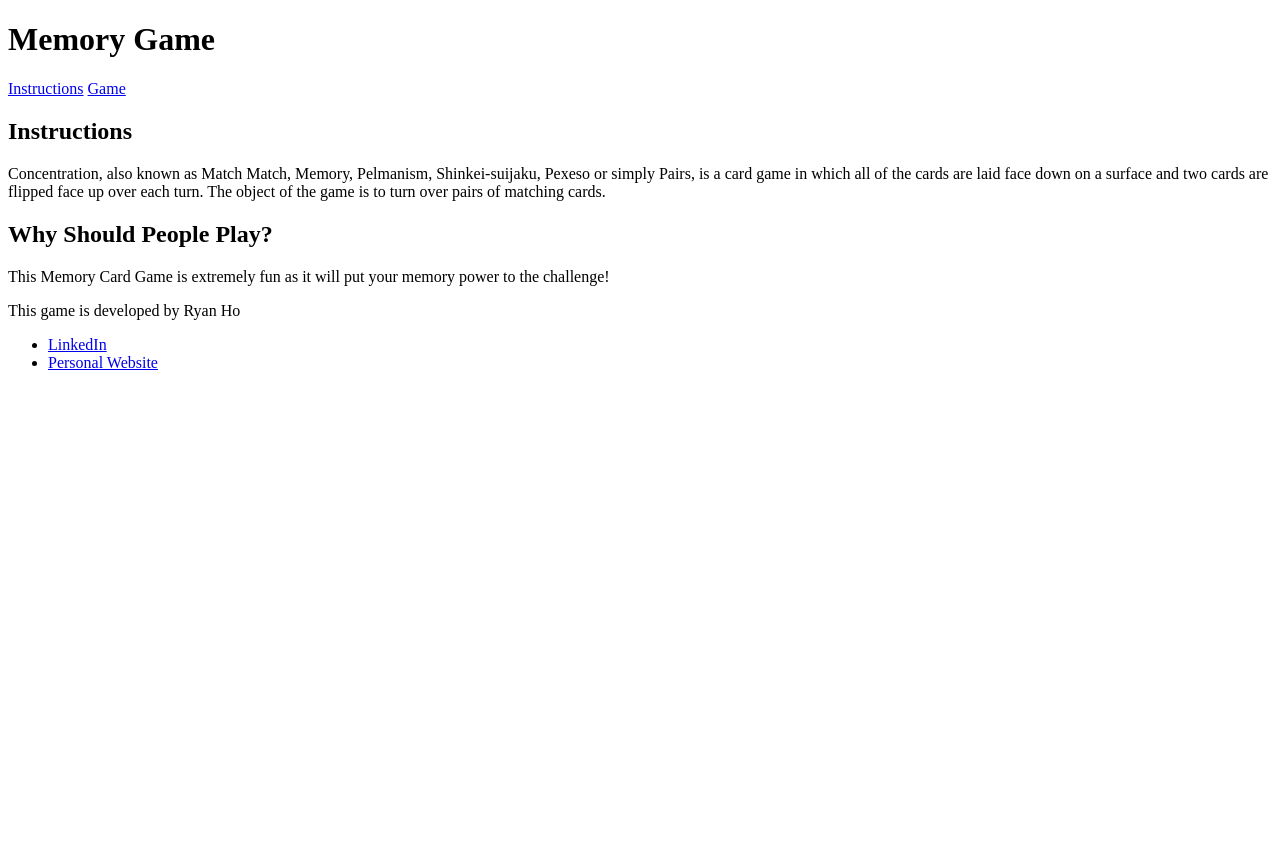
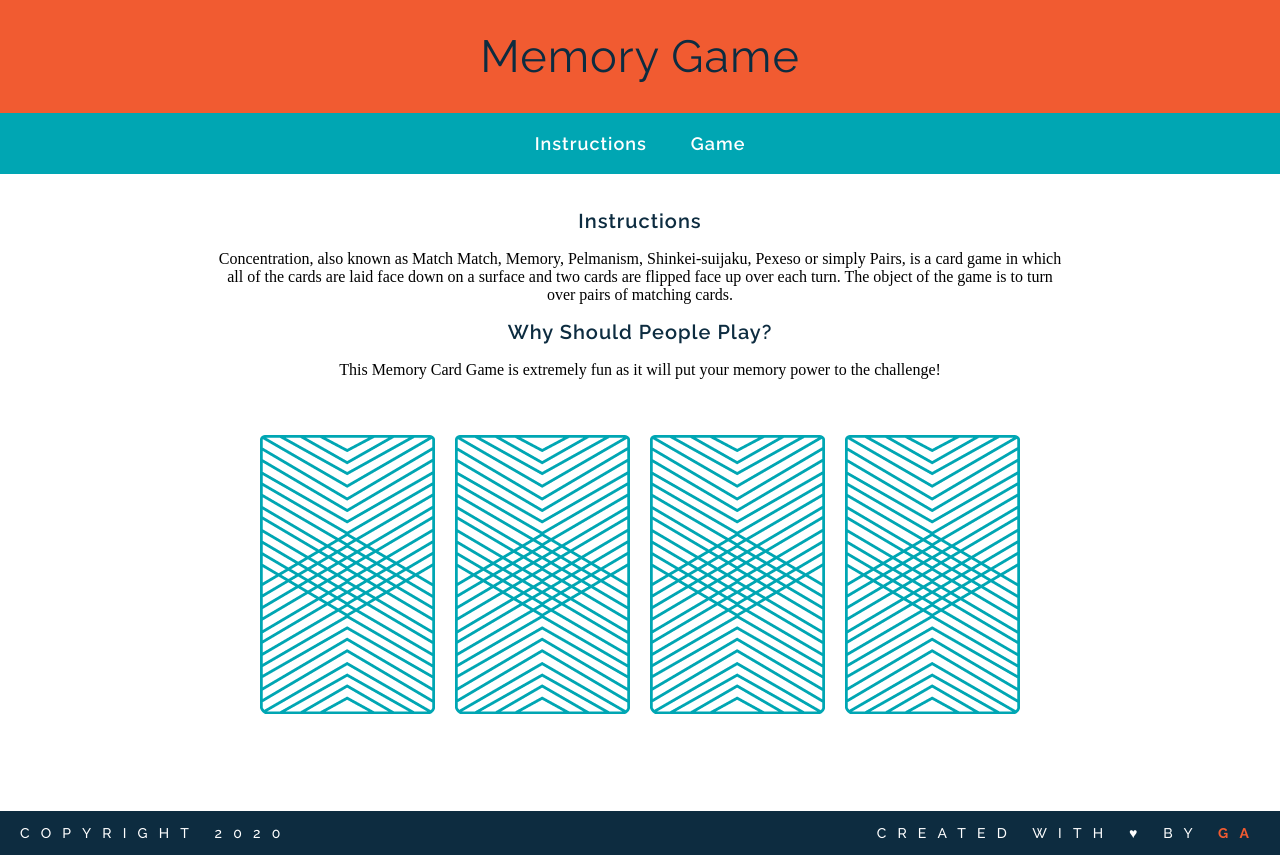
Before and after one commit to ryanjho/wdi-fundamentals-memorygame, a plain HTML site: page memory_game/index.html in a window 1280 px wide. Before the commit the page ends 800 px from the top, so only its background shows below. Drawn offline with Linux system fonts and the light colour scheme; a web font is replaced by a local one.

Commit message:
added HTML and CSS styling

```diff
--- /dev/null
+++ b/memory_game/css/style.css
@@ -0,0 +1,95 @@
+body {
+	text-align: center;
+	margin: 0;
+}
+
+header {
+	background-color: #F15B31;
+	color: #FFFFFF;
+	padding: 30px 20px;
+}
+
+nav {
+	background-color: #00A6B3;
+	padding: 20px 0;
+}
+
+main {
+	width: 850px;
+	margin: 35px auto;
+}
+
+h1 {
+	font-family: "Raleway", sans-serif;
+	font-weight: 400;
+	color: #0D2C40;
+	letter-spacing: 1px;
+	font-size: 45px;
+	margin: 0;
+}
+
+h2 {
+	font-family: "Raleway", sans-serif;
+	color: #0D2C40;
+	letter-spacing: 1px;
+	font-weight: 600;
+	font-size:20px;
+}
+
+p {
+	font-family: "Droid Serif", seif;
+}
+
+a {
+	font-family: "Raleway", sans-serif;
+	color: #F15B31;
+	letter-spacing: 1px;
+	text-decoration: none;
+	font-weight: 600;
+	font-size: 18px;
+	margin: 0 20px;
+	color: #FFFFFF;
+	border-bottom: 2px solid transparent;
+}
+
+a:hover {
+	border-bottom: 2px solid white;
+}
+
+img {
+	margin: 40px 8px;
+}
+
+footer {
+	text-transform: uppercase;
+	padding: 0 20px;
+	background-color: #0D2C40;
+	color: white;
+	font-size: 14px;
+	letter-spacing: 0.8em;
+	font-weight: 500;
+}
+
+.copyright {
+	font-family: "Raleway", sans-serif;
+	float: left;
+}
+
+.message {
+	font-family: "Raleway", sans-serif;
+	float: right;
+}
+
+.clearfix:after {
+	visibility: hidden;
+	display: block;
+	content: " ";
+	clear: both;
+	height: 0;
+	font-size: 0;
+}
+
+.name {
+	color: #F15B31;
+	font-weight: 700;
+}
--- a/memory_game/index.html
+++ b/memory_game/index.html
@@ -2,21 +2,39 @@
 <html>
 <head>
 	<title>Memory Card Game</title>
+	<link href="css/style.css" rel="stylesheet" type="text/css">
+	<link href="https://fonts.googleapis.com/css?family=Droid+Serif|Raleway:400,500,600,700" rel="stylesheet">
 </head>
 <body>
+  <header>
     <h1>Memory Game</h1>
+  </header>
+
+  <nav>
     <a href="#">Instructions</a>
     <a href="#">Game</a>
+  </nav>
 
+  <main>
     <h2>Instructions</h2>
     <p>Concentration, also known as Match Match, Memory, Pelmanism, Shinkei-suijaku, Pexeso or simply Pairs, is a card game in which all of the cards are laid face down on a surface and two cards are flipped face up over each turn. The object of the game is to turn over pairs of matching cards.</p>
 
     <h2>Why Should People Play?</h2>
     <p>This Memory Card Game is extremely fun as it will put your memory power to the challenge!</p>
 
-  <footer>This game is developed by Ryan Ho
-  	<ul>
-  		<li><a href="https://www.linkedin.com/in/ryanjho" target="_blank">LinkedIn</a></li>
-  		<li><a href="https://ryanjho.com" target="_blank">Personal Website</a></li>
+    <div>
+    	<img src="images/back.png" alt="Queen of Diamonds">
+    	<img src="images/back.png" alt="Queen of Hearts">
+    	<img src="images/back.png" alt="King of Diamonds">
+    	<img src="images/back.png" alt="King of Hearts">
+    </div>
+
+  </main>
+
+  <br>
+  <footer class="clearfix">
+    <p class="copyright">Copyright 2020</p>
+    <p class="message">Created with &hearts; by <span class="name">GA</span>
+  </footer>
 </body>
 </html>
```
Also changed, not shown: memory_game/images/back.png (added), memory_game/images/king-of-diamonds.png (added), memory_game/images/king-of-hearts.png (added), memory_game/images/queen-of-diamonds.png (added), memory_game/images/queen-of-hearts.png (added). Lines whose indentation alone changed are shown as unchanged.
